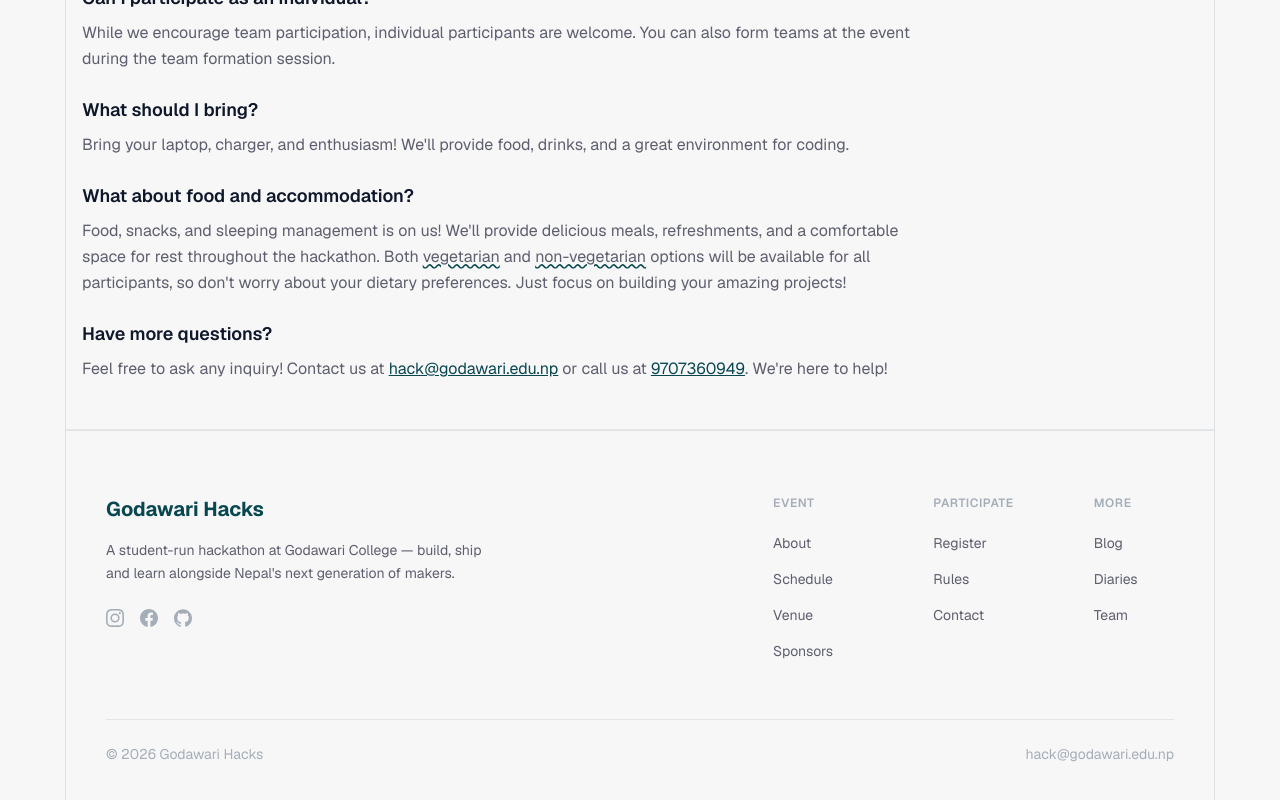
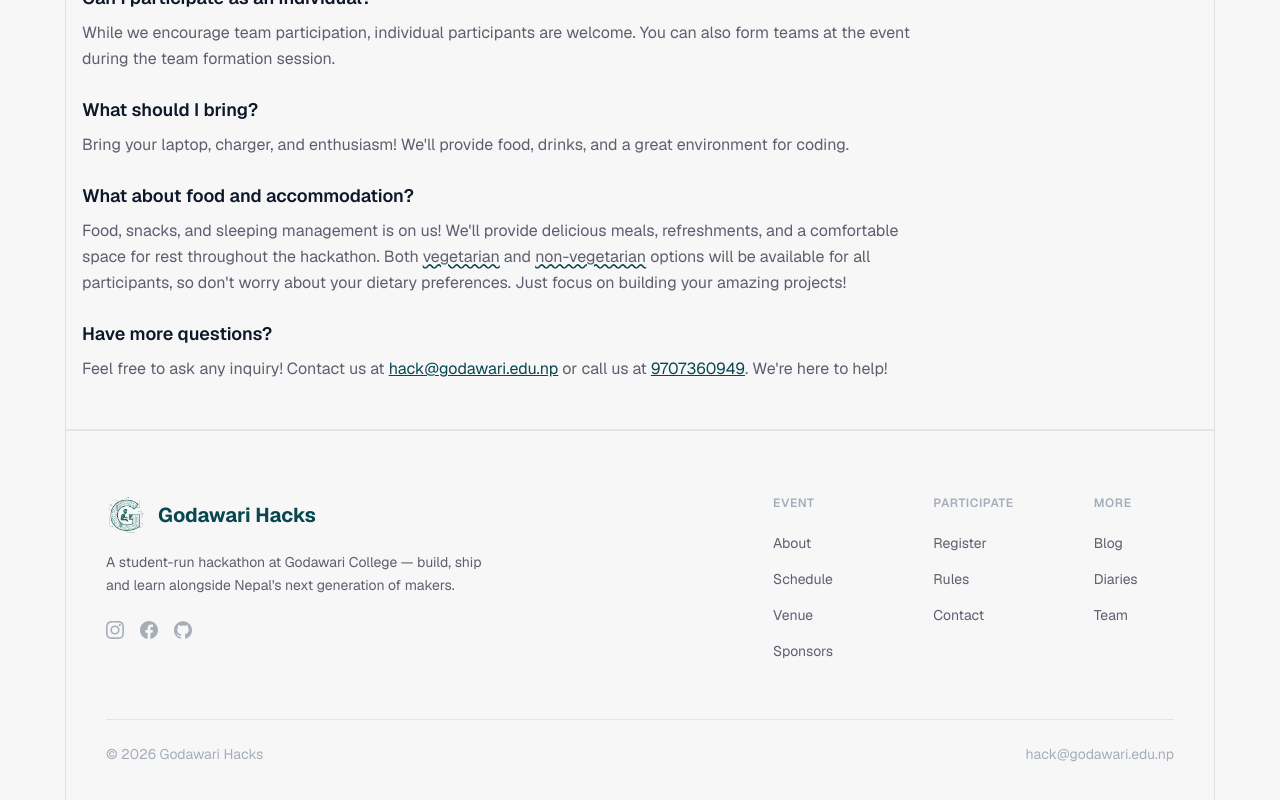
Before and after one commit to Manish-Tamang/godawarihacks, a Next.js app: page /contact in a window 1280 px wide. Shown: the part 1880-2680 px from the top of the page. Built offline with nearby package versions, Linux system fonts and the light colour scheme; no server answers.

Commit message:
feat: add logo image to footer component for branding enhancement

```diff
--- a/app/components/Footer.tsx
+++ b/app/components/Footer.tsx
@@ -1,3 +1,4 @@
+import Image from "next/image";
 import Link from "next/link";
 import type { SVGProps } from "react";
 
@@ -60,8 +61,15 @@ export default function Footer() {
           <div className="max-w-sm">
             <Link
               href="/"
-              className="text-xl font-bold text-[#084750] dark:text-teal-300"
+              className="flex items-center gap-3 text-xl font-bold text-[#084750] dark:text-teal-300"
             >
+              <Image
+                src="/logo-godawari-hacks-nobg.png"
+                alt=""
+                width={150}
+                height={150}
+                className="h-10 w-10 rounded-full"
+              />
               Godawari Hacks
             </Link>
             <p className="mt-4 text-sm leading-relaxed text-text-secondary dark:text-neutral-400">
```
